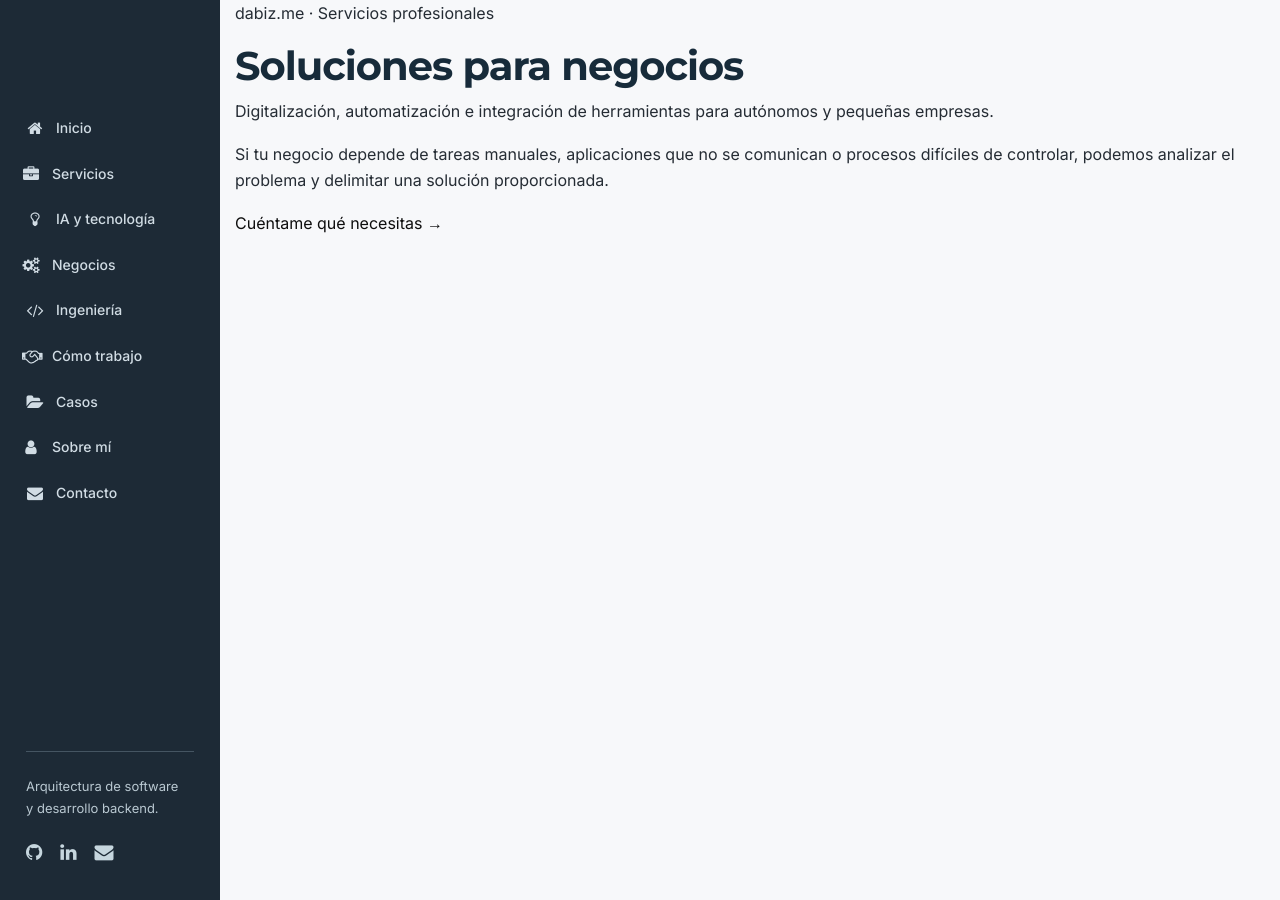
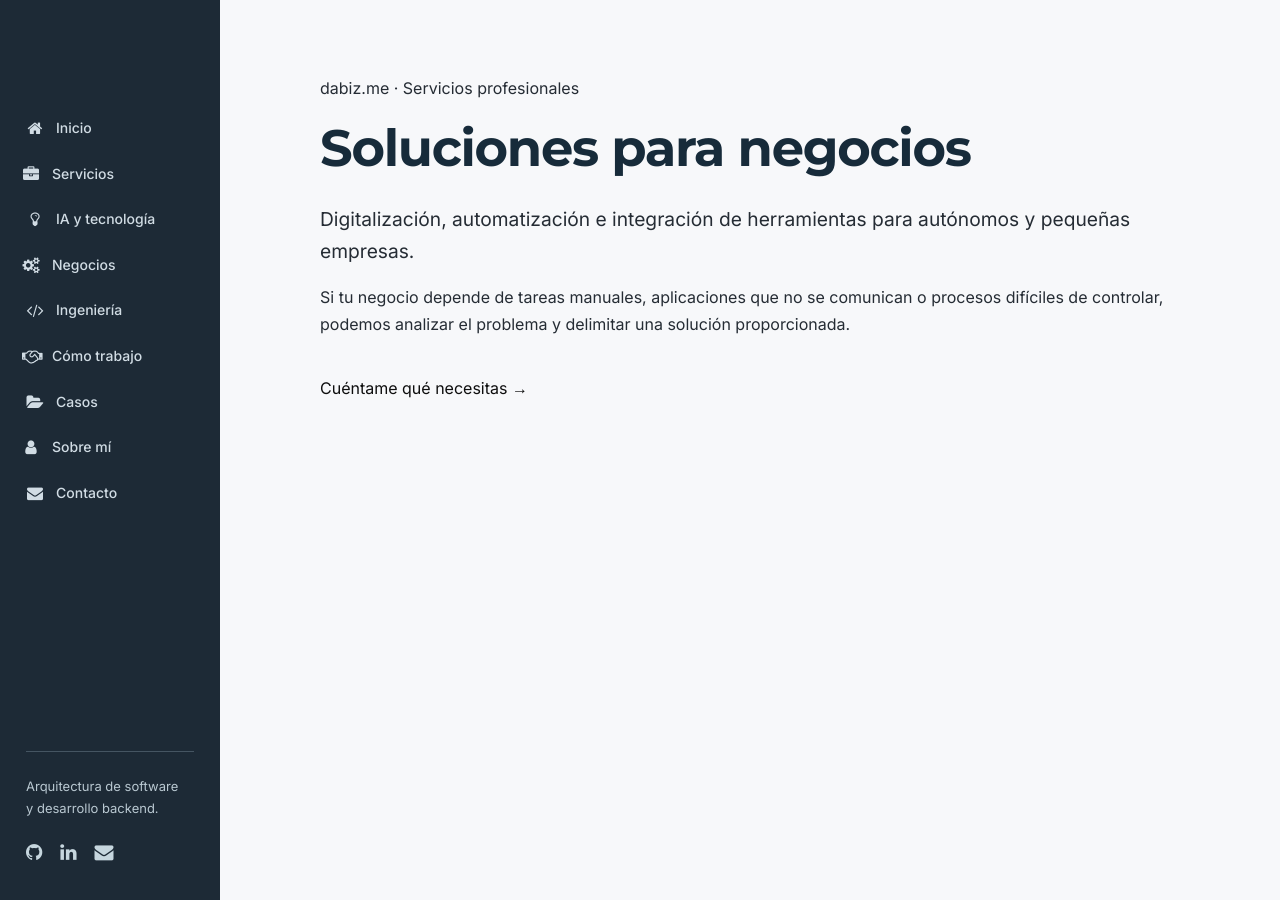
Before and after one commit to dabiz-me/dabiz.me, a Jekyll site: the page built from soluciones-negocios.md, in a window 1280 px wide. Built offline with Jekyll 4.4.1, drawn with Linux system fonts in a browser that asks for light colours.

Commit message:
feat(v3): extend site navigation and audience routing

```diff
--- a/assets/css/portfolio-theme.css
+++ b/assets/css/portfolio-theme.css
@@ -475,3 +475,15 @@ a:focus-visible, button:focus-visible, input:focus-visible, textarea:focus-visib
  #collaboration .dabiz-collaboration-grid{grid-template-columns:1fr;gap:16px;margin-top:26px}
  #collaboration .dabiz-collaboration-step{padding:22px}
 }
+
+/* V3: secondary service pages and audience routing, reusing Tfolio layout. */
+.dabiz-v3-page { background: var(--brand-surface); min-height: 65vh; padding: 75px 20px; }
+.dabiz-v3-content { max-width: 860px; margin: 0 auto; }
+.dabiz-v3-content h1 { font-size: clamp(2rem, 4vw, 3.2rem); margin: 15px 0 24px; }
+.dabiz-v3-lead { font-size: 1.2rem; line-height: 1.7; }
+.dabiz-v3-content .dabiz-cta { display: inline-block; margin-top: 22px; }
+.dabiz-audiences { padding: 65px 15px; background: var(--brand-white); }
+.dabiz-audiences .services-box { height: 100%; padding: 25px 20px; }
+.dabiz-audiences .services-box a { font-weight: 600; }
+.dabiz-audiences .dabiz-audience-column { margin-bottom: 22px; }
+@media (max-width: 767px) { .dabiz-v3-page { padding: 45px 5px; } .dabiz-audiences { padding: 40px 10px; } }
```
